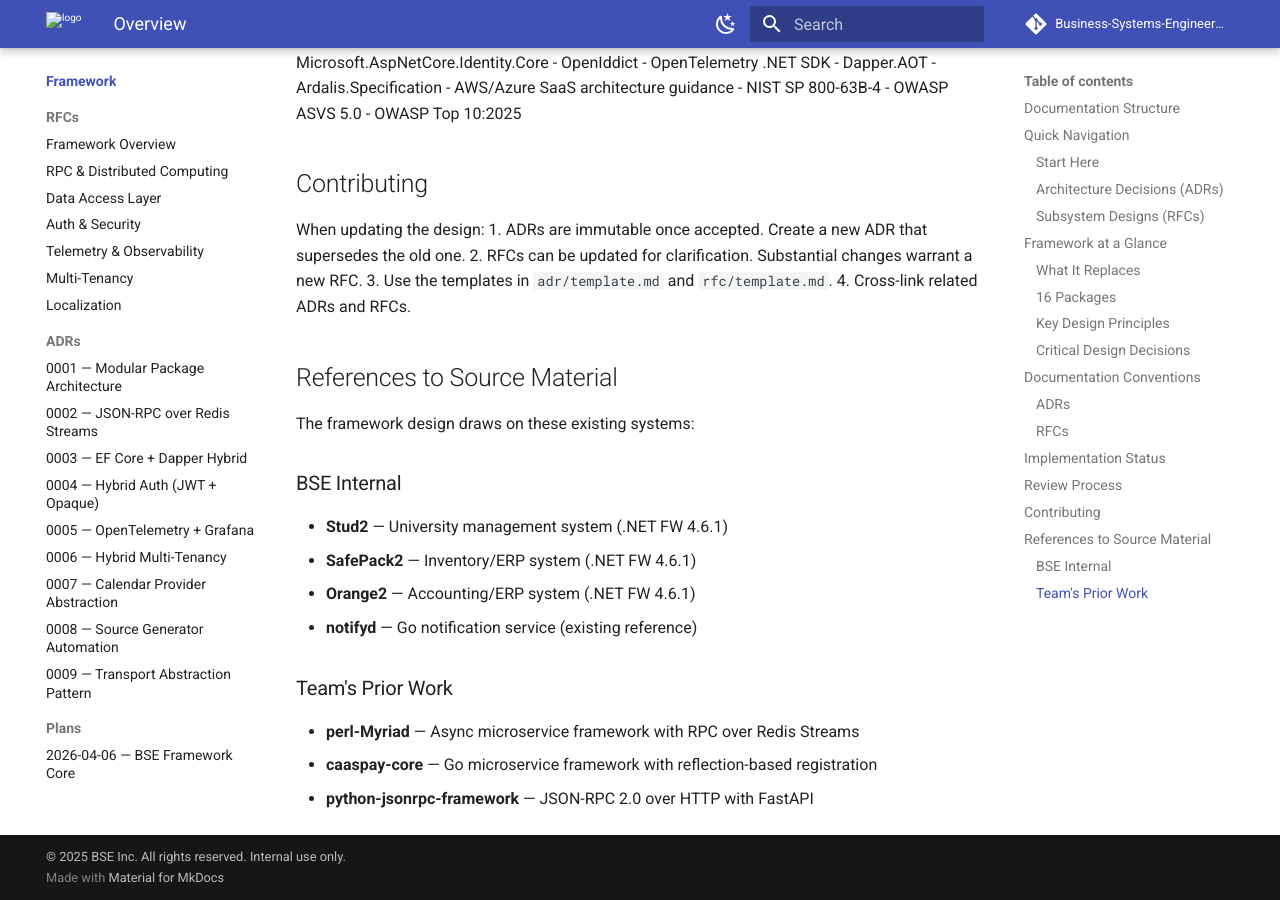
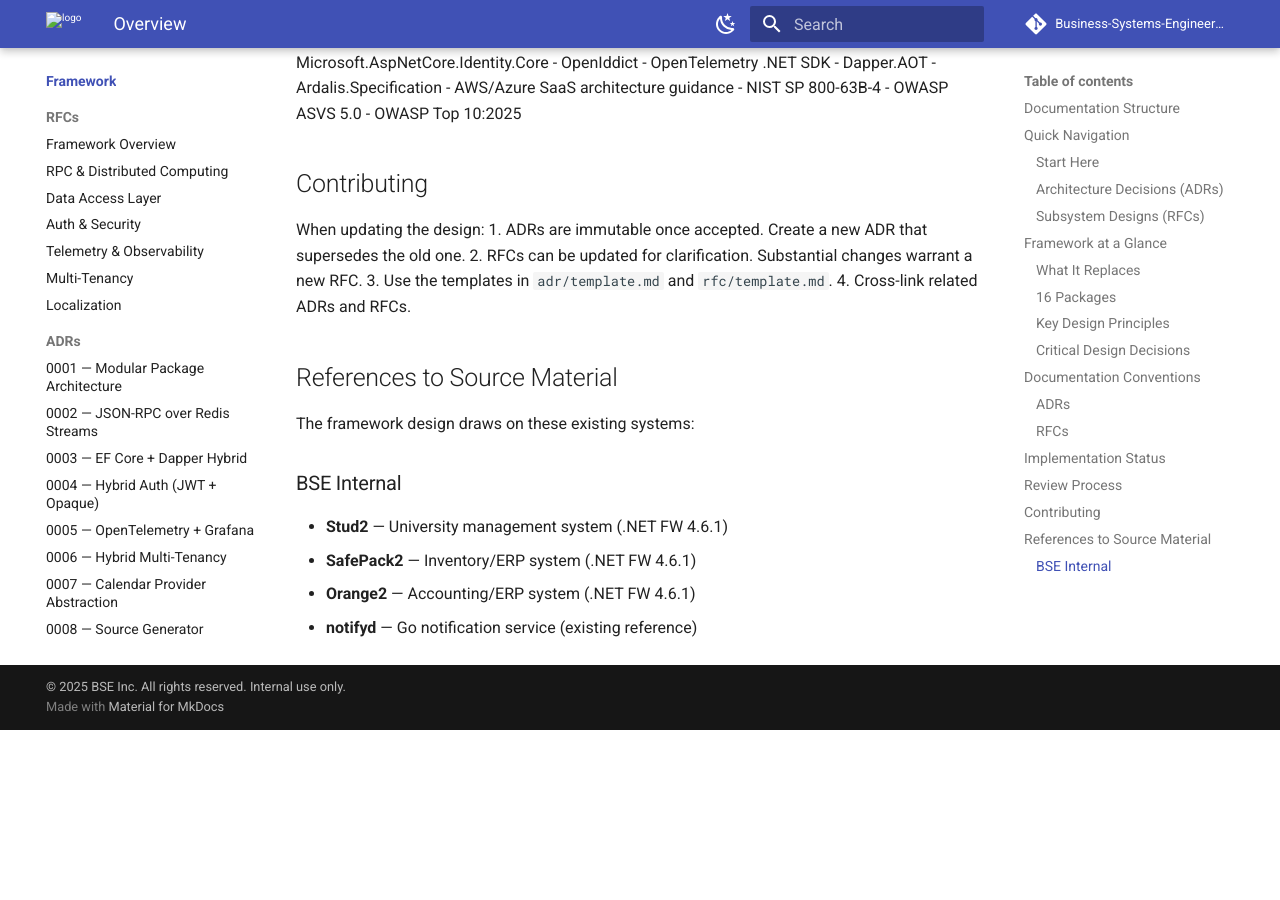
Before and after one commit to Business-Systems-Engineering/Documentation, an MkDocs documentation site: the page built from docs/framework/index.md, in a window 1280 px wide and 900 px high, scrolled down 4223 px. Built offline with MkDocs 1.6.1 and Material for MkDocs 9.7.7, drawn with Linux system fonts in a browser that asks for light colours; comment, search, counter and statistics services are not loaded; after the commit the page ends 4953 px from its top, so only the background shows below that.

Commit message:
Update framework index by removing prior work section
Removed previous team's project references from documentation.

```diff
--- a/docs/framework/index.md
+++ b/docs/framework/index.md
@@ -164,8 +164,3 @@ The framework design draws on these existing systems:
 - **SafePack2** — Inventory/ERP system (.NET FW 4.6.1)
 - **Orange2** — Accounting/ERP system (.NET FW 4.6.1)
 - **notifyd** — Go notification service (existing reference)
-
-### Team's Prior Work
-- **perl-Myriad** — Async microservice framework with RPC over Redis Streams
-- **caaspay-core** — Go microservice framework with reflection-based registration
-- **python-jsonrpc-framework** — JSON-RPC 2.0 over HTTP with FastAPI
```
